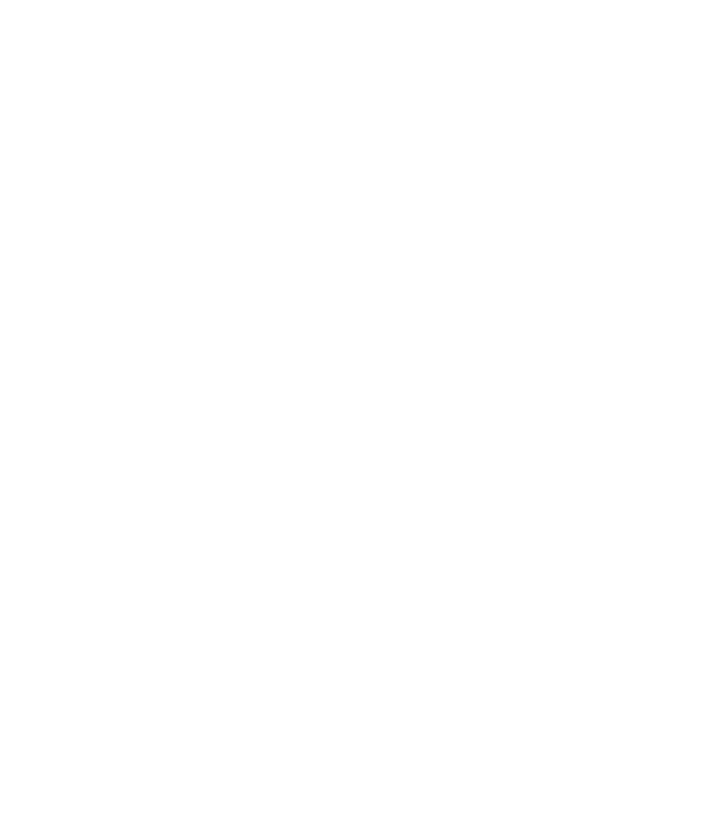
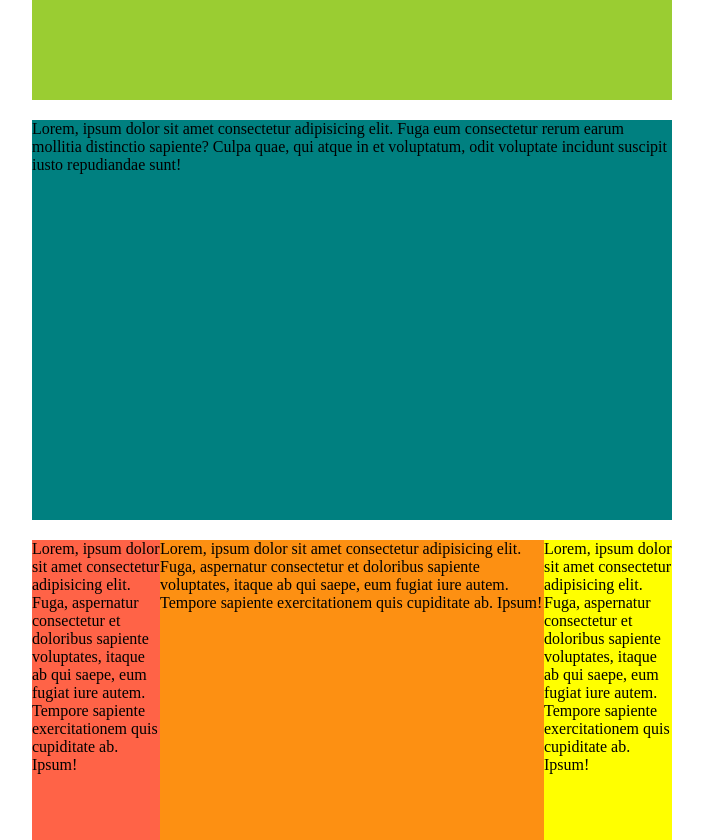
Before and after one commit to FeDeRiCo9719/htmlcss-struttura-wp, a plain HTML site: page index.html in a window 1280 px wide. Shown: the whole page, without its empty margins (288-991 px from the left). Before the commit the page ends 800 px from the top, so only its background shows below. Drawn offline with Linux system fonts and the light colour scheme.

Commit message:
header and main

```diff
--- a/css/style.css
+++ b/css/style.css
@@ -5,12 +5,57 @@
 }
 
 /* COMMON */
+body{
+    margin: auto;
+    width: 50%;
+}
 
+/* .clearfix::after{
+	content: "";
+	display: table;
+	clear: both;
+} */
 
 /* HEADER */
 
+header{
+    background-color: yellowgreen;
+    height: 100px;
+    width: 100%;
+}
 
 /* MAIN */
 
+.slider-box{
+    background-color: teal;
+    height: 400px;
+    width: 100%;
+    margin: 20px 0 20px 0;
+    position: relative;
+}
+
+.col-left{
+    float: left;
+    background-color: tomato;
+    width: 20%;
+    height: 300px;
+}
+
+.col-right{
+    float: left;
+    background-color: yellow;
+    width: 20%;
+    height: 300px;
+
+}
+
+.col-center{
+    float: left;
+    background-color: rgb(253, 144, 18);
+    width: 60%;
+    height: 300px;
+
+}
+
 
 /* FOOTER */
--- a/index.html
+++ b/index.html
@@ -12,11 +12,38 @@
     <!-- INTESTAZIONE -->
     <header>
 
+
     </header>
 
 
     <!-- CORPO -->
     <main>
+        <div class="slider-box">
+
+            Lorem, ipsum dolor sit amet consectetur adipisicing elit. Fuga eum consectetur rerum earum mollitia distinctio sapiente? Culpa quae, qui atque in et voluptatum, odit voluptate incidunt suscipit iusto repudiandae sunt!
+
+        </div>
+
+        <div class="clearfix">
+
+            <div class="col-left">
+                Lorem, ipsum dolor sit amet consectetur adipisicing elit. Fuga, aspernatur consectetur et doloribus sapiente voluptates, itaque ab qui saepe, eum fugiat iure autem. Tempore sapiente exercitationem quis cupiditate ab. Ipsum!
+            </div>
+
+            <div class="col-center">
+                Lorem, ipsum dolor sit amet consectetur adipisicing elit. Fuga, aspernatur consectetur et doloribus sapiente voluptates, itaque ab qui saepe, eum fugiat iure autem. Tempore sapiente exercitationem quis cupiditate ab. Ipsum!
+            </div>
+
+            <div class="col-right">
+                Lorem, ipsum dolor sit amet consectetur adipisicing elit. Fuga, aspernatur consectetur et doloribus sapiente voluptates, itaque ab qui saepe, eum fugiat iure autem. Tempore sapiente exercitationem quis cupiditate ab. Ipsum!
+            </div>
+
+
+
+
+
+
+        </div>
 
     </main>
 
```
